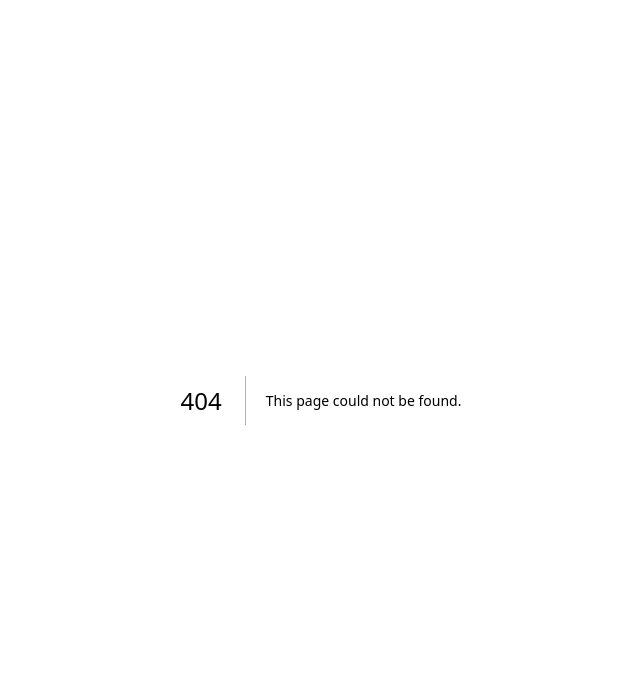
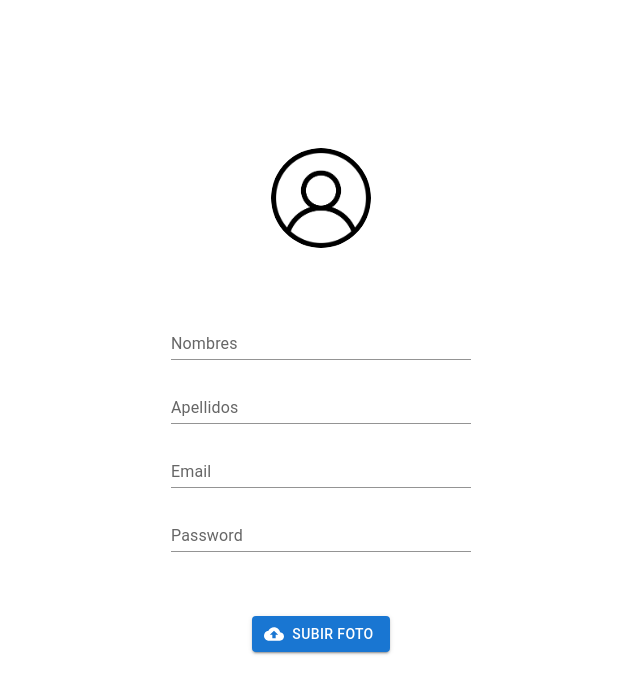
Before and after one commit to xpress4t/AssistantsTracker, a Next.js app in the folder frontend/: page /register in a window 1280 px wide. Before the commit this address had no page. Shown: the top 694 px of the page, without its empty margins (319-959 px from the left). Built offline with nearby package versions, Linux system fonts and the light colour scheme.

Commit message:
create register page

```diff
--- /dev/null
+++ b/frontend/src/pages/register.jsx
@@ -0,0 +1,68 @@
+import { Box } from "@mui/material";
+import Input from "../components/Input";
+import FileInput from "../components/FileInput";
+import CloudUploadIcon from "@mui/icons-material/CloudUpload";
+import Avatar from "../components/Avatar";
+
+export default function Home() {
+  return (
+    <Box
+      sx={{
+        display: "flex",
+        flexDirection: "column",
+        gap: 8,
+        alignItems: "center",
+        justifyContent: "center",
+        height: "100vh",
+      }}
+    >
+      <Box>
+        <Avatar
+          src="images/avatar.png"
+          alt="Avatar"
+          sx={{ width: 100, height: 100 }}
+        />
+      </Box>
+      <Box
+        sx={{ display: "flex", flexDirection: "column", gap: 2, width: 300 }}
+      >
+        <Input
+          id="standard-basic"
+          label="Nombres"
+          variant="standard"
+          type="text"
+        />
+        <Input
+          id="standard-basic"
+          label="Apellidos"
+          variant="standard"
+          type="text"
+        />
+        <Input
+          id="standard-basic"
+          label="Email"
+          variant="standard"
+          type="email"
+        />
+        <Input
+          id="standard-basic"
+          label="Password"
+          variant="standard"
+          type="password"
+        />
+      </Box>
+      <Box>
+        <FileInput
+          component="label"
+          role={undefined}
+          tabIndex="0"
+          startIcon={<CloudUploadIcon />}
+          text="Subir foto"
+          color="primary"
+          variant="contained"
+          onChange={(event) => console.log(event.target.files)}
+        />
+      </Box>
+    </Box>
+  );
+}
```
Also changed, not shown: frontend/public/images/avatar.png (added).
